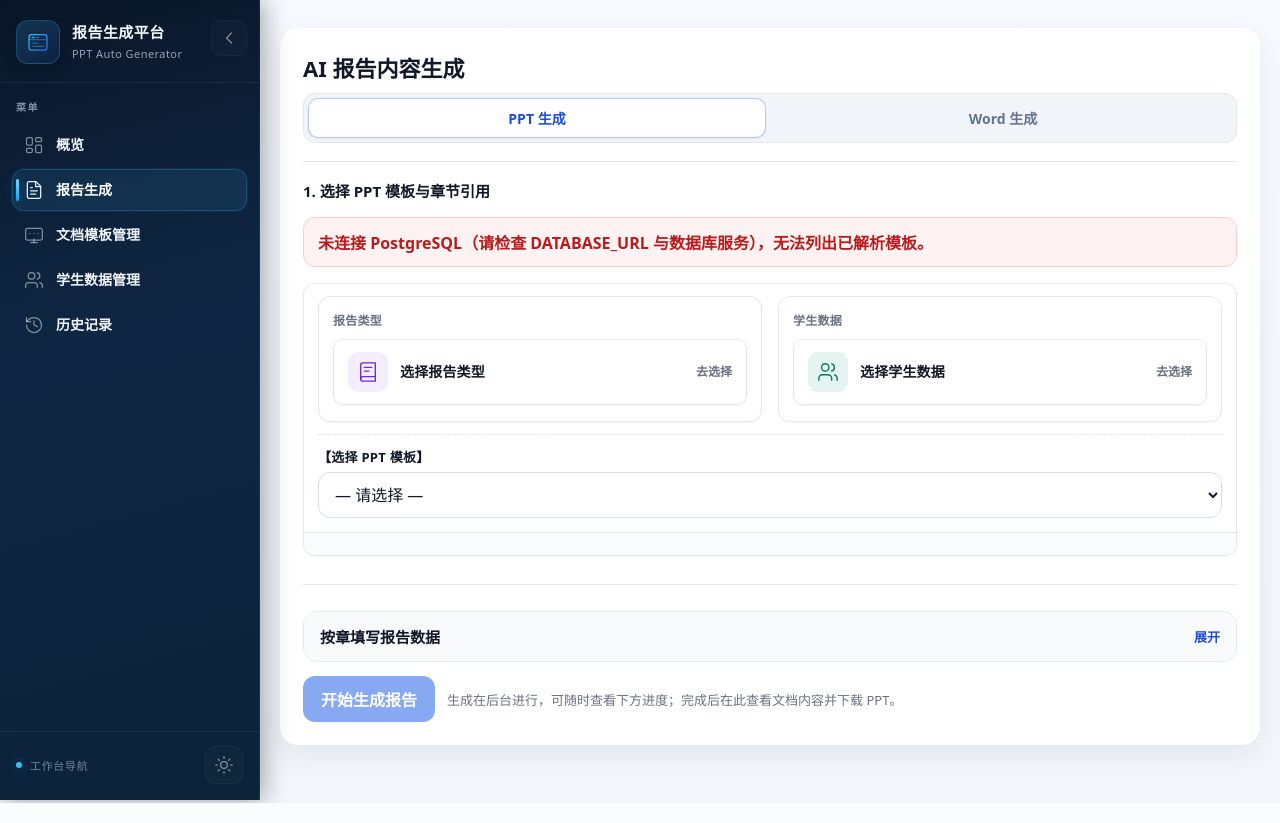
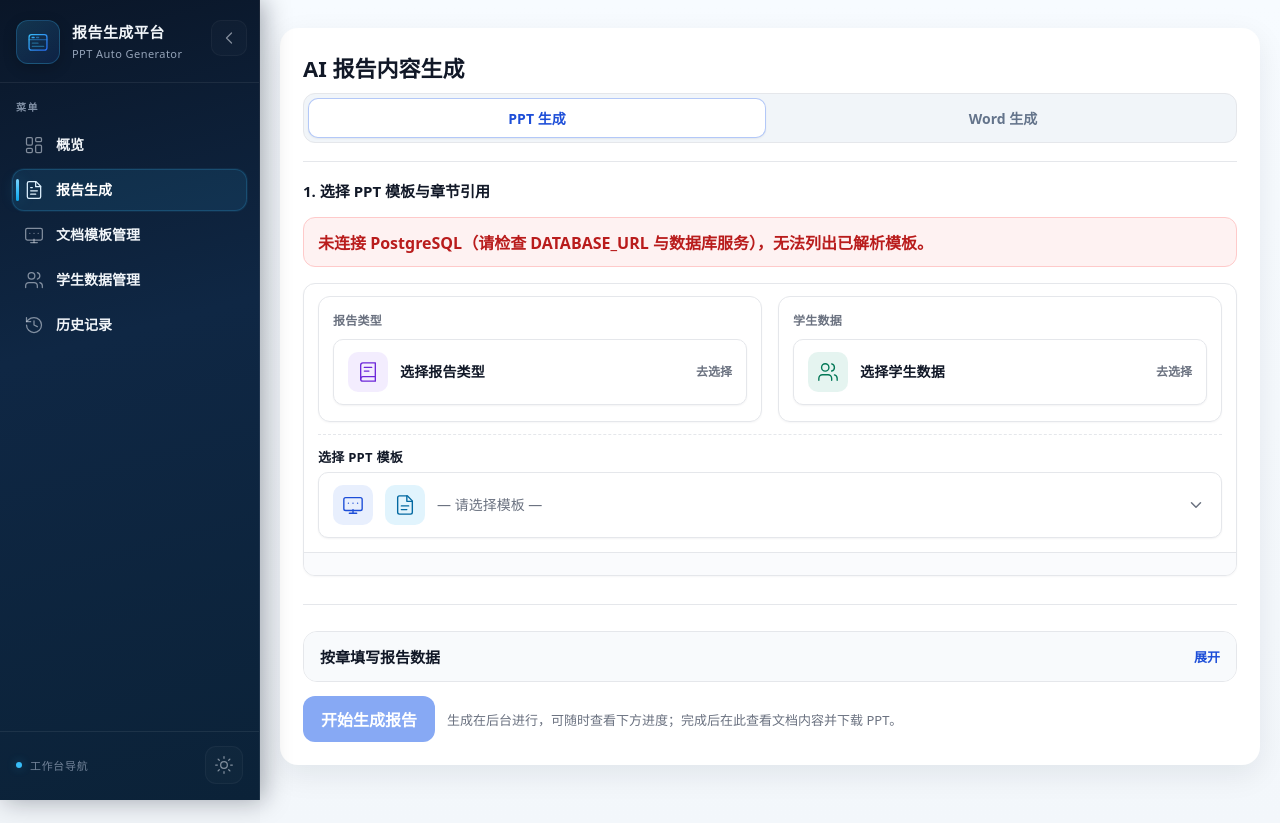
Before and after one commit to lazy233/AiReport, a Flask app: page /generate in a window 1280 px wide. Run offline with Flask 3, Linux system fonts and the light colour scheme; data that the repository does not hold is empty.

Commit message:
报告生成：PPT/Word 模板选择改为与上方一致的字段式下拉
Made-with: Cursor

```diff
--- a/static/css/app.css
+++ b/static/css/app.css
@@ -1174,6 +1174,173 @@ pre {
   box-sizing: border-box;
 }
 
+/* 模板选择：与「报告类型 / 学生数据」一致的字段式控件 */
+.gen-task-select-native {
+  position: absolute;
+  width: 1px;
+  height: 1px;
+  padding: 0;
+  margin: -1px;
+  overflow: hidden;
+  clip: rect(0, 0, 0, 0);
+  white-space: nowrap;
+  border: 0;
+}
+
+.gen-task-picker {
+  position: relative;
+  margin-top: 2px;
+}
+
+.gen-task-picker-trigger {
+  width: 100%;
+  margin: 0;
+  display: flex;
+  align-items: center;
+  justify-content: space-between;
+  gap: 12px;
+  padding: 12px 14px;
+  font: inherit;
+  font-weight: 600;
+  font-size: 14px;
+  line-height: 1.35;
+  border-radius: 10px;
+  border: 1px solid var(--line);
+  background: var(--card);
+  color: var(--text);
+  box-shadow: 0 1px 2px rgba(15, 23, 42, 0.05);
+  text-align: left;
+  cursor: pointer;
+  transition:
+    background 0.15s ease,
+    border-color 0.15s ease,
+    box-shadow 0.15s ease;
+}
+
+.gen-task-picker-trigger:hover {
+  background: #f8fafc;
+  border-color: var(--line-strong);
+}
+
+.gen-task-picker-trigger:focus-visible {
+  outline: 2px solid var(--primary);
+  outline-offset: 2px;
+}
+
+.gen-task-picker-lead {
+  display: flex;
+  align-items: center;
+  gap: 12px;
+  min-width: 0;
+  flex: 1;
+}
+
+.gen-task-picker-icon {
+  flex-shrink: 0;
+  width: 40px;
+  height: 40px;
+  border-radius: 10px;
+  display: inline-flex;
+  align-items: center;
+  justify-content: center;
+}
+
+.gen-task-picker-icon svg {
+  width: 22px;
+  height: 22px;
+}
+
+.gen-task-picker-icon--ppt {
+  background: rgba(37, 99, 235, 0.1);
+  color: var(--primary-dark);
+}
+
+.gen-task-picker-icon--word {
+  background: rgba(14, 165, 233, 0.12);
+  color: #0369a1;
+}
+
+.gen-task-picker-value {
+  flex: 1;
+  min-width: 0;
+  font-weight: 600;
+  word-break: break-word;
+}
+
+.gen-task-picker-value.is-placeholder {
+  color: var(--subtle);
+  font-weight: 500;
+}
+
+.gen-task-picker-chevron {
+  flex-shrink: 0;
+  width: 22px;
+  height: 22px;
+  display: flex;
+  align-items: center;
+  justify-content: center;
+  color: var(--subtle);
+  transition: transform 0.2s ease;
+}
+
+.gen-task-picker-chevron svg {
+  width: 18px;
+  height: 18px;
+}
+
+.gen-task-picker--open .gen-task-picker-chevron {
+  transform: rotate(180deg);
+}
+
+.gen-task-picker-dropdown {
+  position: absolute;
+  left: 0;
+  right: 0;
+  top: calc(100% + 6px);
+  z-index: 40;
+  max-height: min(320px, 70vh);
+  overflow-y: auto;
+  border-radius: 10px;
+  border: 1px solid var(--line);
+  background: var(--card);
+  box-shadow: 0 10px 40px rgba(15, 23, 42, 0.12);
+}
+
+.gen-task-picker-menu {
+  list-style: none;
+  margin: 0;
+  padding: 6px;
+}
+
+.gen-task-picker-option {
+  margin: 0;
+  padding: 10px 12px;
+  border-radius: 8px;
+  font-size: 14px;
+  font-weight: 500;
+  line-height: 1.4;
+  cursor: pointer;
+  color: var(--text);
+  transition: background 0.12s ease;
+}
+
+.gen-task-picker-option:hover,
+.gen-task-picker-option:focus-visible {
+  background: #f1f5f9;
+  outline: none;
+}
+
+.gen-task-picker-option[aria-selected="true"] {
+  background: rgba(37, 99, 235, 0.08);
+  font-weight: 600;
+  color: var(--primary-dark);
+}
+
+.gen-task-picker-option--placeholder {
+  color: var(--subtle);
+  font-weight: 500;
+}
+
 .generate-ref-block--ppt {
   padding-top: 12px;
   margin-top: 12px;
--- a/static/js/app/generate-page.js
+++ b/static/js/app/generate-page.js
@@ -75,6 +75,87 @@
     });
     if (current && Array.from(sel.options).some(function (o) { return o.value === current; })) {
       sel.value = current;
+    }
+    renderTaskPickerMenu(sel);
+    updateTaskPickerDisplay(sel);
+  }
+
+  function renderTaskPickerMenu(sel) {
+    var menu = document.getElementById("generate-task-menu");
+    if (!menu || !sel) return;
+    menu.innerHTML = "";
+    Array.from(sel.options).forEach(function (opt) {
+      var li = document.createElement("li");
+      li.setAttribute("role", "option");
+      li.setAttribute("data-value", opt.value);
+      li.className = "gen-task-picker-option";
+      if (!opt.value) li.classList.add("gen-task-picker-option--placeholder");
+      li.textContent = opt.textContent || "";
+      if (sel.value === opt.value) li.setAttribute("aria-selected", "true");
+      else li.setAttribute("aria-selected", "false");
+      li.addEventListener("mousedown", function (e) {
+        e.preventDefault();
+      });
+      li.addEventListener("click", function (e) {
+        e.stopPropagation();
+        sel.value = opt.value;
+        closeTaskPicker();
+        sel.dispatchEvent(new Event("change", { bubbles: true }));
+      });
+      menu.appendChild(li);
+    });
+  }
+
+  function updateTaskPickerDisplay(sel) {
+    var disp = document.getElementById("generate-task-display");
+    if (!disp || !sel) return;
+    var opt = sel.selectedOptions[0];
+    var t = opt && opt.value ? opt.textContent : "";
+    disp.textContent = t || "— 请选择模板 —";
+    disp.classList.toggle("is-placeholder", !t);
+  }
+
+  function closeTaskPicker() {
+    var dd = document.getElementById("generate-task-dropdown");
+    var tr = document.getElementById("generate-task-trigger");
+    var wrap = document.getElementById("generate-task-picker-wrap");
+    if (dd) dd.hidden = true;
+    if (tr) tr.setAttribute("aria-expanded", "false");
+    if (wrap) wrap.classList.remove("gen-task-picker--open");
+  }
+
+  function toggleTaskPicker() {
+    var dd = document.getElementById("generate-task-dropdown");
+    var tr = document.getElementById("generate-task-trigger");
+    var wrap = document.getElementById("generate-task-picker-wrap");
+    if (!dd || !tr) return;
+    var open = dd.hidden;
+    if (open) {
+      dd.hidden = false;
+      tr.setAttribute("aria-expanded", "true");
+      if (wrap) wrap.classList.add("gen-task-picker--open");
+    } else {
+      closeTaskPicker();
+    }
+  }
+
+  function bindTaskPickerUi() {
+    var tr = document.getElementById("generate-task-trigger");
+    if (!tr || tr._genTaskPickerBound) return;
+    tr._genTaskPickerBound = true;
+    tr.addEventListener("click", function (e) {
+      e.stopPropagation();
+      toggleTaskPicker();
+    });
+    if (!document._genTaskPickerDocBound) {
+      document._genTaskPickerDocBound = true;
+      document.addEventListener("click", function (e) {
+        var wrap = document.getElementById("generate-task-picker-wrap");
+        if (wrap && !wrap.contains(e.target)) closeTaskPicker();
+      });
+      document.addEventListener("keydown", function (e) {
+        if (e.key === "Escape") closeTaskPicker();
+      });
     }
   }
 
@@ -272,6 +353,7 @@
 
     var sel = document.getElementById("generate-task-select");
     if (!sel) return;
+    bindTaskPickerUi();
 
     document.querySelectorAll("[data-gen-workspace]").forEach(function (btn) {
       btn.addEventListener("click", function () {
@@ -301,6 +383,8 @@
     loadGenerateForm((sel.value || "").trim());
 
     sel.addEventListener("change", function () {
+      updateTaskPickerDisplay(sel);
+      renderTaskPickerMenu(sel);
       var v = (sel.value || "").trim();
       setQueryParam("task_id", v);
       loadGenerateForm(v);
--- a/templates/pages/assistant_generate.html
+++ b/templates/pages/assistant_generate.html
@@ -57,13 +57,50 @@
             </div>
           </div>
           <div class="generate-ref-block generate-ref-block--ppt">
-            <label class="generate-ref-block-label" for="generate-task-select" id="generate-task-select-label">
-              <span data-gen-workspace-panel="ppt">【选择 PPT 模板】</span>
-              <span data-gen-workspace-panel="word" hidden>【选择 Word 模板】</span>
-            </label>
-            <select id="generate-task-select" class="select-inline generate-task-select">
-              <option value="">— 请选择 —</option>
-            </select>
+            <span class="generate-ref-block-label" id="generate-task-select-label">
+              <span data-gen-workspace-panel="ppt">选择 PPT 模板</span>
+              <span data-gen-workspace-panel="word" hidden>选择 Word 模板</span>
+            </span>
+            <div class="gen-task-picker" id="generate-task-picker-wrap">
+              <button
+                type="button"
+                class="gen-task-picker-trigger"
+                id="generate-task-trigger"
+                aria-haspopup="listbox"
+                aria-expanded="false"
+                aria-labelledby="generate-task-select-label"
+              >
+                <span class="gen-task-picker-lead">
+                  <span class="gen-task-picker-icon gen-task-picker-icon--ppt" data-gen-workspace-panel="ppt" aria-hidden="true">
+                    <svg viewBox="0 0 24 24" fill="none" stroke="currentColor" stroke-width="1.5" stroke-linecap="round" stroke-linejoin="round">
+                      <rect x="2" y="4" width="20" height="14" rx="2" />
+                      <path d="M8 21h8" />
+                      <path d="M12 17v4" />
+                      <path d="M7 10h.01M12 10h.01M17 10h.01" />
+                    </svg>
+                  </span>
+                  <span class="gen-task-picker-icon gen-task-picker-icon--word" data-gen-workspace-panel="word" hidden aria-hidden="true">
+                    <svg viewBox="0 0 24 24" fill="none" stroke="currentColor" stroke-width="1.5" stroke-linecap="round" stroke-linejoin="round">
+                      <path d="M14.5 2H6a2 2 0 0 0-2 2v16a2 2 0 0 0 2 2h12a2 2 0 0 0 2-2V7.5L14.5 2z" />
+                      <path d="M14 2v6h6" />
+                      <path d="M8 13h8M8 17h6" />
+                    </svg>
+                  </span>
+                  <span class="gen-task-picker-value" id="generate-task-display">— 请选择模板 —</span>
+                </span>
+                <span class="gen-task-picker-chevron" aria-hidden="true">
+                  <svg viewBox="0 0 24 24" fill="none" stroke="currentColor" stroke-width="2" stroke-linecap="round" stroke-linejoin="round">
+                    <path d="M6 9l6 6 6-6" />
+                  </svg>
+                </span>
+              </button>
+              <div class="gen-task-picker-dropdown" id="generate-task-dropdown" hidden>
+                <ul class="gen-task-picker-menu" id="generate-task-menu" role="listbox" aria-labelledby="generate-task-select-label"></ul>
+              </div>
+              <select id="generate-task-select" class="gen-task-select-native" tabindex="-1" aria-hidden="true">
+                <option value="">— 请选择 —</option>
+              </select>
+            </div>
             <p class="error generate-task-picker-context" id="generate-context-error" hidden></p>
             <p class="muted generate-task-picker-context" id="generate-context-hint" hidden></p>
           </div>
```
